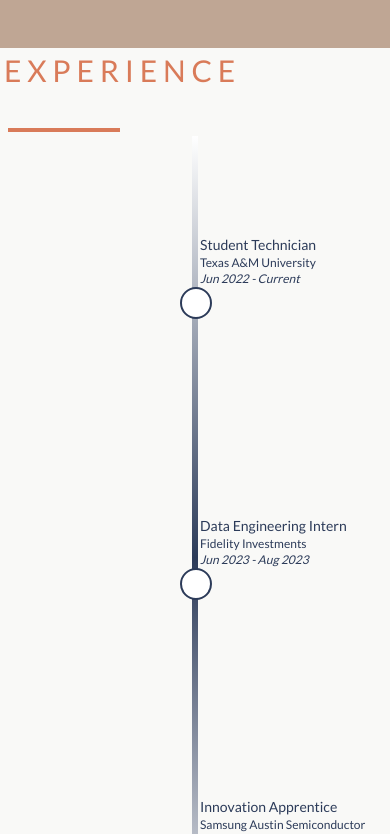
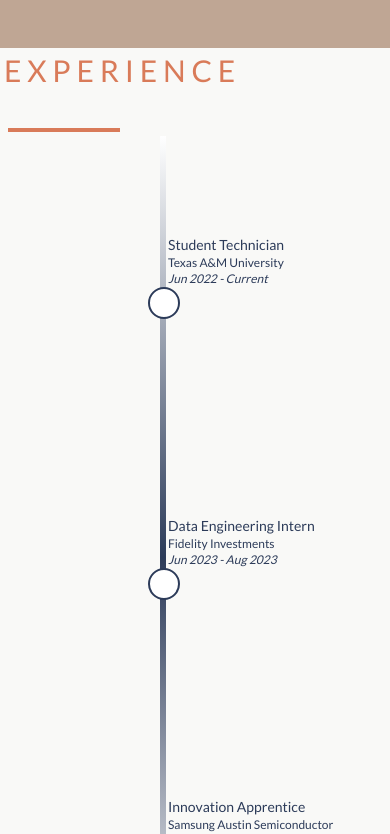
Before and after one commit to brnguyen1/Portfolio, a Vue app: page / in a window 390 px wide. Shown: the part 680-1514 px from the top of the page. Built offline with nearby package versions, Linux system fonts and the light colour scheme.

Commit message:
timeline margin fix

```diff
--- a/src/components/Experience.vue
+++ b/src/components/Experience.vue
@@ -148,7 +148,7 @@
 
             <!-------------------- Timelines -------------------->
             <!-- Experience -->
-            <div v-if="show_job_timeline || show_school_timeline" class="h-screen md:h-5/6 mx-auto md:block">
+            <div v-if="show_job_timeline || show_school_timeline" class="h-screen ml-40 md:mx-auto  md:h-5/6 md:block">
                 <JobTimeline v-if="show_job_timeline" :current_job="current_job" :jobs="jobs"
                     @changejob="changeJob($event)" />
 
```
